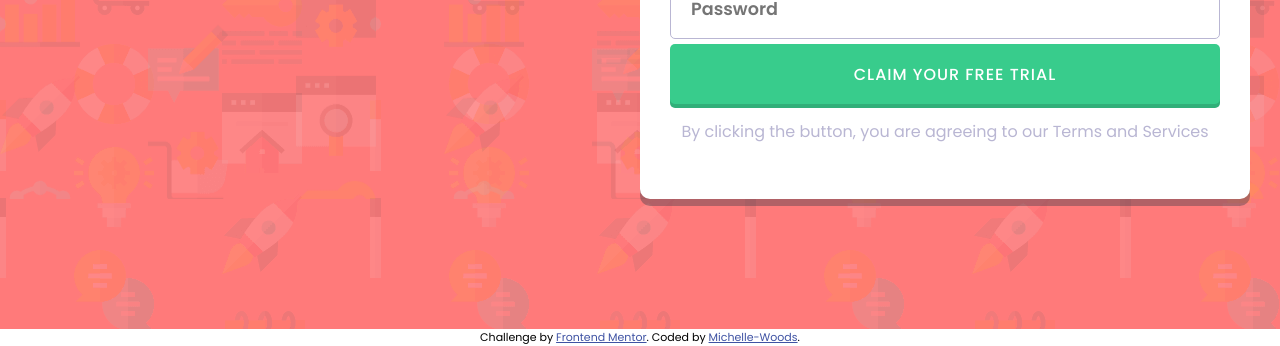
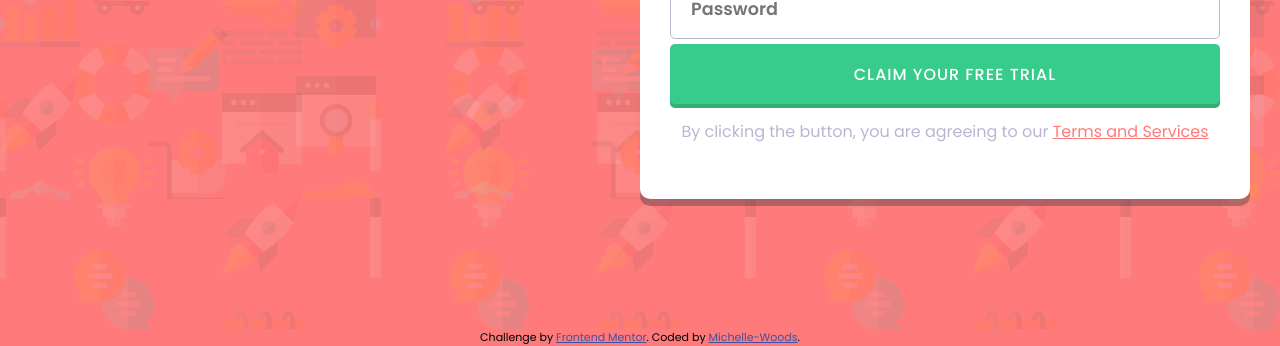
Before and after one commit to michelle-woods/Front-End-Mentor-Sign-Up-Form, a plain HTML site: page index.html in a window 1280 px wide. Shown: the part 471-817 px from the top of the page. Drawn offline with Linux system fonts and the light colour scheme.

Commit message:
added link and colour

```diff
--- a/index.html
+++ b/index.html
@@ -54,7 +54,7 @@
 
 <button type = "submit"> Claim your free trial</button>
 <p class = "form-footer">  By clicking the button,
-you are agreeing to our<span> Terms and Services</span></p>
+you are agreeing to our <span><a href="#">Terms and Services</a></span></p>
 </form>
 </div>
 </div>
--- a/style.css
+++ b/style.css
@@ -131,14 +131,27 @@ body {
   color: hsl(246, 25%, 77%);
 }
 
-.right-col .form-footer span {
-columns: hsl(0, 100%, 74%);
+.right-col .form-footer span a {
+color: hsl(0, 100%, 74%);
 font-weight: 700px;
 }
 
+footer {
+  background-color:  hsl(0, 100%, 74%);
+}
+
+footer attribution {
+color:hsl(0, 0%, 100%)
+}
+
 @media only screen and (min-width: 768px) {
-    .container {
-        flex-direction: row;
-        background-image: url(./images/bg-intro-desktop.png);
+  .container {
+    flex-direction: row;
+    background-image: url(./images/bg-intro-desktop.png);
     }
 }
+
+
+@media screen and (min-width: 1440px) {
+  body {
+    background-size: contain; } }
```
